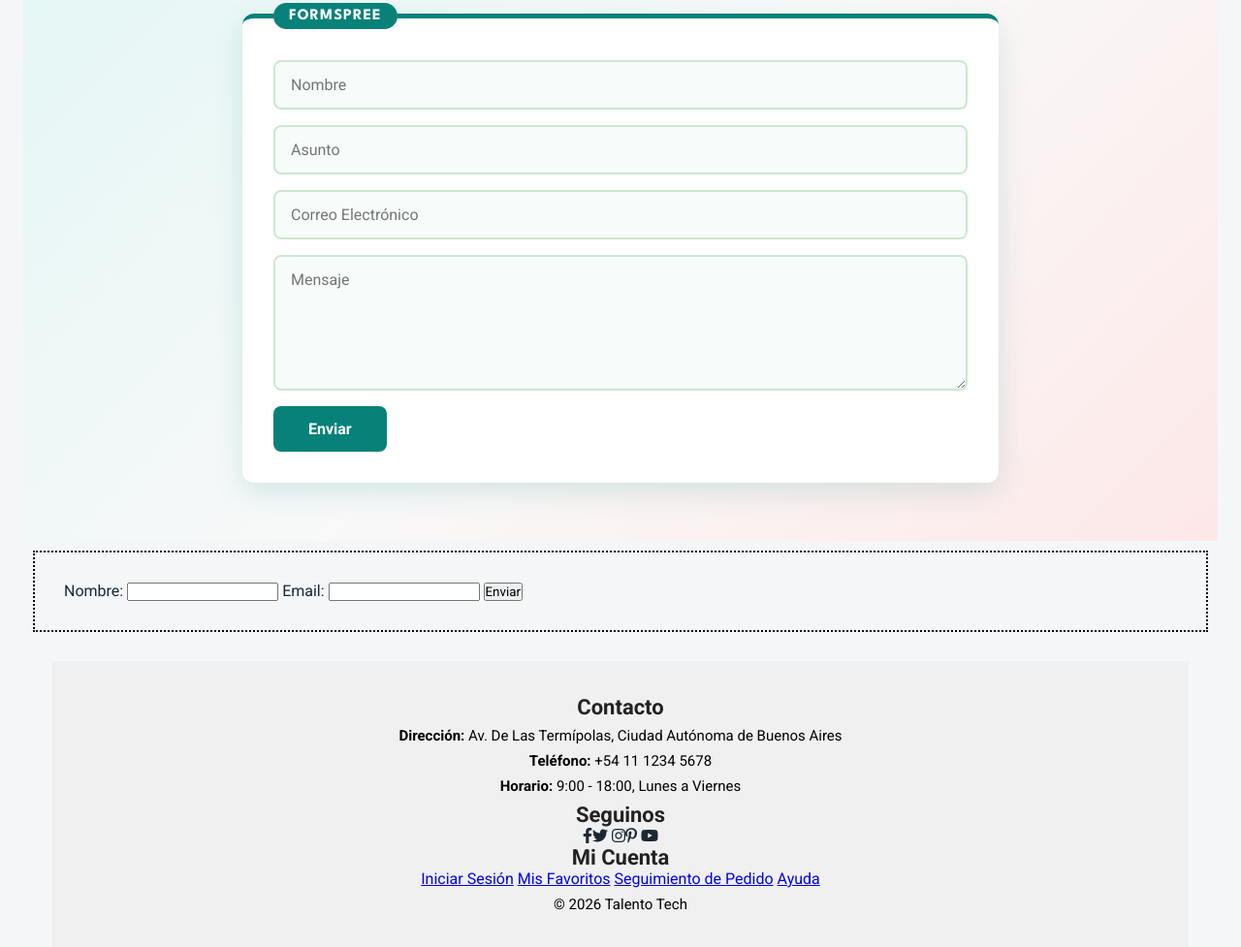
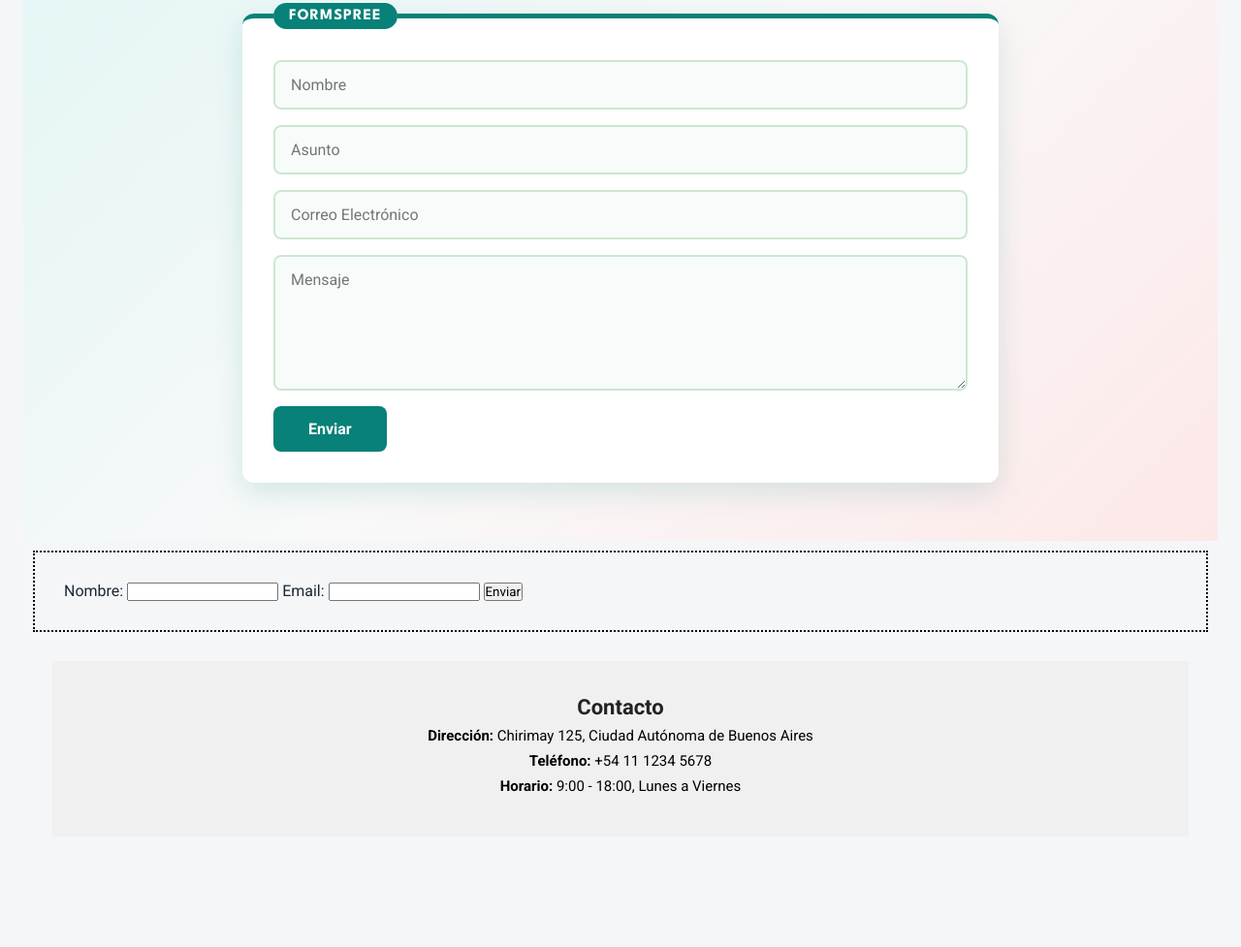
Before and after one commit to d75324/TT_FrontEnd_JS_26238, a plain HTML site: page index.html in a window 1280 px wide. Shown: the part 1297-2274 px from the top of the page at 97% size. After the commit the page ends 2214 px from the top, so only its background shows below. Drawn offline with Linux system fonts and the light colour scheme; no server answers.

Commit message:
footer simplificado

```diff
--- a/script/footer.js
+++ b/script/footer.js
@@ -3,27 +3,9 @@
 const footerHTML = `
     <div class="col">
         <h4>Contacto</h4>
-        <p><strong>Dirección:</strong> Av. De Las Termípolas, Ciudad Autónoma de Buenos Aires</p>
+        <p><strong>Dirección:</strong> Chirimay 125, Ciudad Autónoma de Buenos Aires</p>
         <p><strong>Teléfono:</strong> +54 11 1234 5678</p>
         <p><strong>Horario:</strong> 9:00 - 18:00, Lunes a Viernes</p>
-        <div class="follow">
-            <h4>Seguinos</h4>
-            <div class="icon">
-                <i class="fab fa-facebook-f"></i><i class="fab fa-twitter"></i>
-                <i class="fab fa-instagram"></i><i class="fab fa-pinterest-p"></i>
-                <i class="fab fa-youtube"></i>
-            </div>
-        </div>
-    </div>
-    <div class="col">
-        <h4>Mi Cuenta</h4>
-        <a href="#">Iniciar Sesión</a>
-        <a href="#">Mis Favoritos</a>
-        <a href="#">Seguimiento de Pedido</a>
-        <a href="#">Ayuda</a>
-    </div>
-    <div class="copyright">
-        <p>© 2026 Talento Tech</p>
     </div>
 `;
 
```
Also changed, not shown: index.html (+1 -6 lines), pages/contacto.html (+0 -1 lines).
